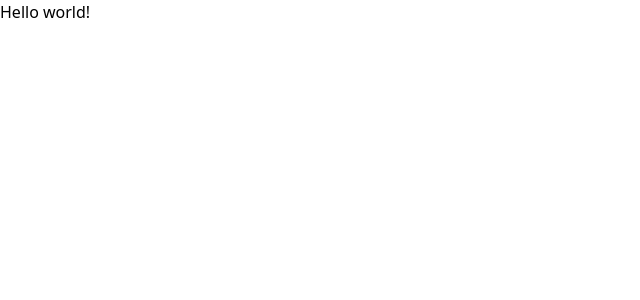
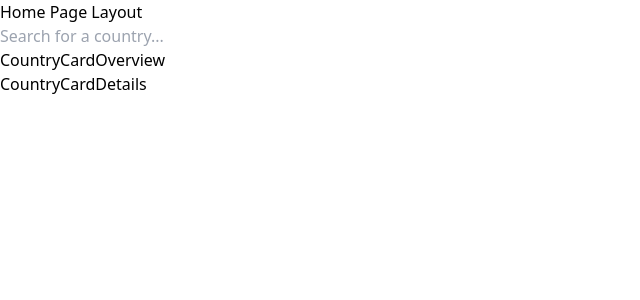
Before and after one commit to Christopher96u/react-challenge, a React (Vite) app: page / in a window 1280 px wide. Shown: the top 300 px of the page, without its empty margins (0-640 px from the left). Built offline with nearby package versions, Linux system fonts and the light colour scheme.

Commit message:
feat: add CountryCardDetails, CountryCardOverview, SearchInput

```diff
--- a/src/App.tsx
+++ b/src/App.tsx
@@ -1,10 +1,9 @@
+import { Home } from "./pages/Home"
 
 function App() {
   return (
     <>
-      <h1 className="text-3xl font-bold underline">
-        Hello world!
-      </h1>
+      <Home />
     </>
   )
 }
--- /dev/null
+++ b/src/components/CountryCardDetails.tsx
@@ -0,0 +1,9 @@
+const CountryCardDetails = () => {
+    return (
+        <div>
+            <h1>CountryCardDetails</h1>
+        </div>
+    );
+};
+
+export { CountryCardDetails };
--- /dev/null
+++ b/src/components/CountryCardOverview.tsx
@@ -0,0 +1,9 @@
+const CountryCardOverview = () => {
+    return (
+        <div>
+            <h1>CountryCardOverview</h1>
+        </div>
+    );
+};
+
+export { CountryCardOverview };
--- /dev/null
+++ b/src/components/SearchInput.tsx
@@ -0,0 +1,9 @@
+const SearchInput = () => {
+    return (
+        <div>
+            <input type="text" placeholder="Search for a country..." />
+        </div>
+    );
+};
+
+export { SearchInput };
--- /dev/null
+++ b/src/pages/Home.tsx
@@ -0,0 +1,16 @@
+import { CountryCardDetails } from "../components/CountryCardDetails";
+import { CountryCardOverview } from "../components/CountryCardOverview";
+import { SearchInput } from "../components/SearchInput";
+
+const Home = () => {
+    return (
+        <div className="bg-white">
+            <h1>Home Page Layout</h1>
+            <SearchInput />
+            <CountryCardOverview />
+            <CountryCardDetails />
+        </div>
+    );
+};
+
+export { Home };
```
